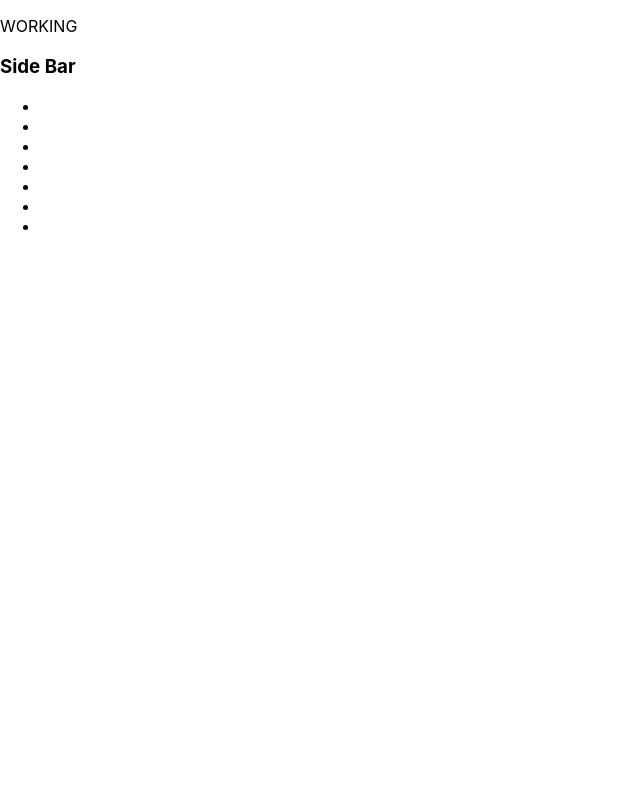
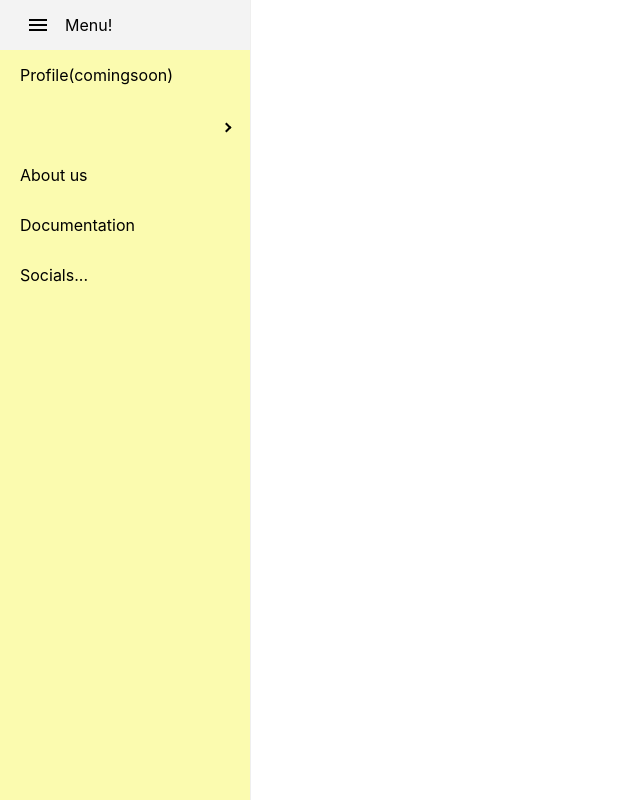
Before and after one commit to HadeOnMind/Bitacora, a React (Create React App) app in the folder bitacora-react/: page / in a window 1280 px wide. Shown: the whole page, without its empty margins (0-640 px from the left). Built offline with nearby package versions, Linux system fonts and the light colour scheme.

Commit message:
first react aproaches

```diff
--- a/bitacora-react/src/App.css
+++ b/bitacora-react/src/App.css
@@ -36,3 +36,18 @@
     transform: rotate(360deg);
   }
 }
+body {
+  margin: 0;
+  font-family: -apple-system, BlinkMacSystemFont, "Segoe UI", "Roboto", "Oxygen",
+    "Ubuntu", "Cantarell", "Fira Sans", "Droid Sans", "Helvetica Neue",
+    sans-serif;
+  -webkit-font-smoothing: antialiased;
+  -moz-osx-font-smoothing: grayscale;
+  /* additions here*/
+  height: 100vh;
+  background: black;
+}
+code {
+  font-family: source-code-pro, Menlo, Monaco, Consolas, "Courier New",
+    monospace;
+}
--- a/bitacora-react/src/App.js
+++ b/bitacora-react/src/App.js
@@ -3,11 +3,15 @@ import SideBar from './comp/sidebar.js'
 
 function sheet() {
   return(
-    <div>
-      <p>WORKING</p>
+    <div id='MainContainer'>
       <div>
         <SideBar />
       </div>
+      <div>
+
+      </div>
+
+
     </div>
   );
 };
--- a/bitacora-react/src/comp/sidebar.js
+++ b/bitacora-react/src/comp/sidebar.js
@@ -1,25 +1,78 @@
 import React, { useState } from 'react';
+import { Sidebar, Menu, MenuItem, SubMenu } from 'react-pro-sidebar';
+import './styles.css'
+import MenuOutlinedIcon from "@mui/icons-material/MenuOutlined";
+
+
+const whiteline = <div id='whiteline' className='whiteline'></div>
+const beigeline = <div id='beigeline' className='beigeline'></div>
+const blueline = <div id='blueline' className='blueline'></div>
+
+
+let profile = 'Profile(comingsoon)'
+let title = 'Bitacoras'
+
+
+function CollapseSidebar(){
+    let height = '20vh'
+    let width = '5vh'
+
+    let defaultheight = '100vh'
+    let defaultwidth = '20vh'
+    let collapsed = true
+
+    const sidebar =  document.getElementById('SidebarMAIN')
+
+
+    const MenuButton = document.getElementById('MenuButton')
+    MenuButton.addEventListener('click',  () => {
+            if (sidebar.style.height === '100vh') {
+
+
+                collapsed = false
+
+                sidebar.style.width = height;
+                sidebar.style.height = width;
+                console.log('collapsed')
+
+            } else {
+
+
+                sidebar.style.width = defaultheight;
+                sidebar.style.height =  defaultwidth;
+                console.log('uncollapsing')
+
+
+            }
+
+
+
+    })}
+
+function DefaultSidebar(){
+    let height = '100vh'
+    let width = '20vh'
+}
+
+
 
 function SideBar(){
+    return(
+        <Sidebar id='SidebarMAIN' style={{ height: "100vh", width: "20vh", backgroundColor: "yellow" }}>
+            <Menu iconShape="square" id='MenuButton' onClick={CollapseSidebar}>
+                <MenuItem icon={<MenuOutlinedIcon />} >Menu!</MenuItem>
+                <MenuItem>{profile}</MenuItem>
+                <SubMenu className='submenutitle' title={title}>
+                    <MenuItem>Mis Bitacoras</MenuItem>
+                    <MenuItem>Crear Nueva</MenuItem>
+                    <MenuItem>Comunidad</MenuItem>
+                </SubMenu>
+                <MenuItem>About us</MenuItem>
+                <MenuItem>Documentation</MenuItem>
+                <MenuItem>Socials...</MenuItem>
+            </Menu>
+        </Sidebar>)
+    };
 
-        const logAlert = () => {
-            console.log("WORKING")
-
-    }
-    return(
-        <div>
-            <h3>Side Bar</h3>
-            <ul>
-                <li></li>
-                <li></li>
-                <li></li>
-                <li></li>
-                <li></li>
-                <li></li>
-                <li></li>
-            </ul>
-    </div>
-    );
-};
 
 export default SideBar;
--- /dev/null
+++ b/bitacora-react/src/comp/styles.css
@@ -0,0 +1,20 @@
+.whiteline {
+    border-bottom: 1px solid #ccc; /* Adjust the color and thickness as needed */
+    margin: 10px 0; /* Adjust the spacing as needed */
+  }
+
+  .beigeline {
+    border-bottom: 1px solid #ccc; /* Adjust the color and thickness as needed */
+    margin: 10px 0; /* Adjust the spacing as needed */
+  }
+
+  .blueline {
+    border-bottom: 1px solid #ccc; /* Adjust the color and thickness as needed */
+    margin: 10px 0; /* Adjust the spacing as needed */
+  }
+
+
+.submenutitle {
+  font-weight: bold;
+  cursor: default;
+}
--- a/bitacora-react/src/index.css
+++ b/bitacora-react/src/index.css
@@ -11,3 +11,19 @@ code {
   font-family: source-code-pro, Menlo, Monaco, Consolas, 'Courier New',
     monospace;
 }
+
+
+.whiteline {
+  border-bottom: 1px solid #ccc; /* Adjust the color and thickness as needed */
+  margin: 10px 0; /* Adjust the spacing as needed */
+}
+
+.beigeline {
+  border-bottom: 1px solid #ccc; /* Adjust the color and thickness as needed */
+  margin: 10px 0; /* Adjust the spacing as needed */
+}
+
+.blueline {
+  border-bottom: 1px solid #ccc; /* Adjust the color and thickness as needed */
+  margin: 10px 0; /* Adjust the spacing as needed */
+}
```
Also changed, not shown: bitacora-react/package.json (+9 -0 lines), bitacora-react/src/comp/mainTittle.js (added, +13 -0 lines), 1 other file (tests, documents, lock files or other folders).
